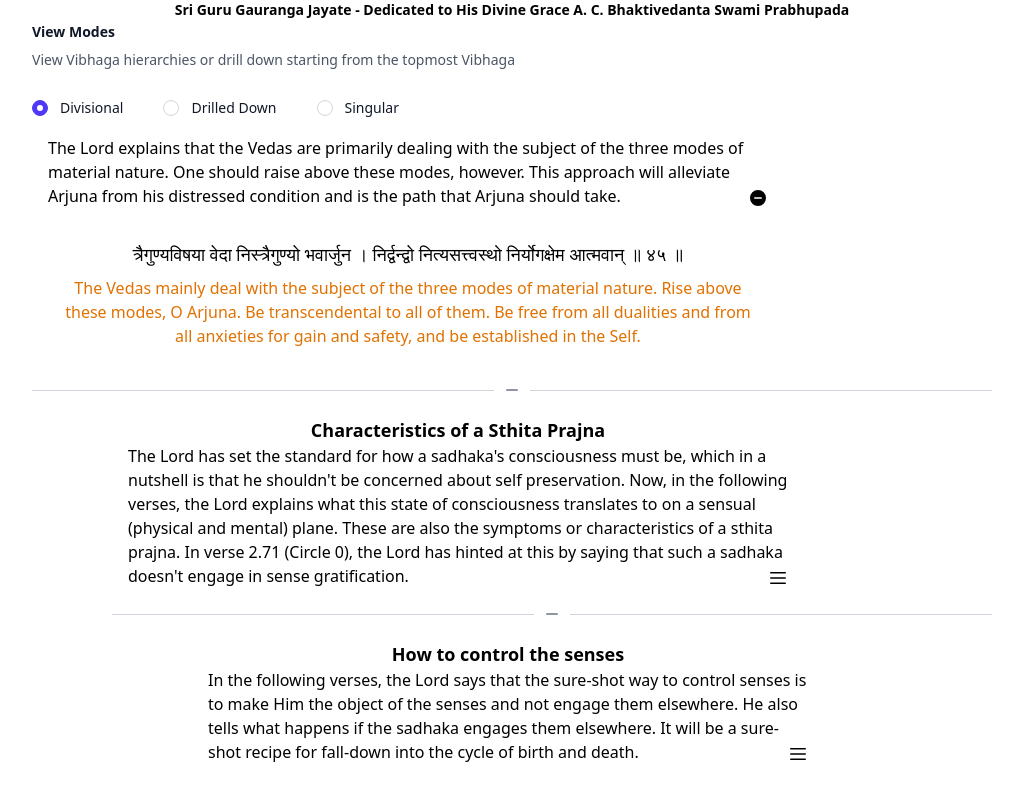
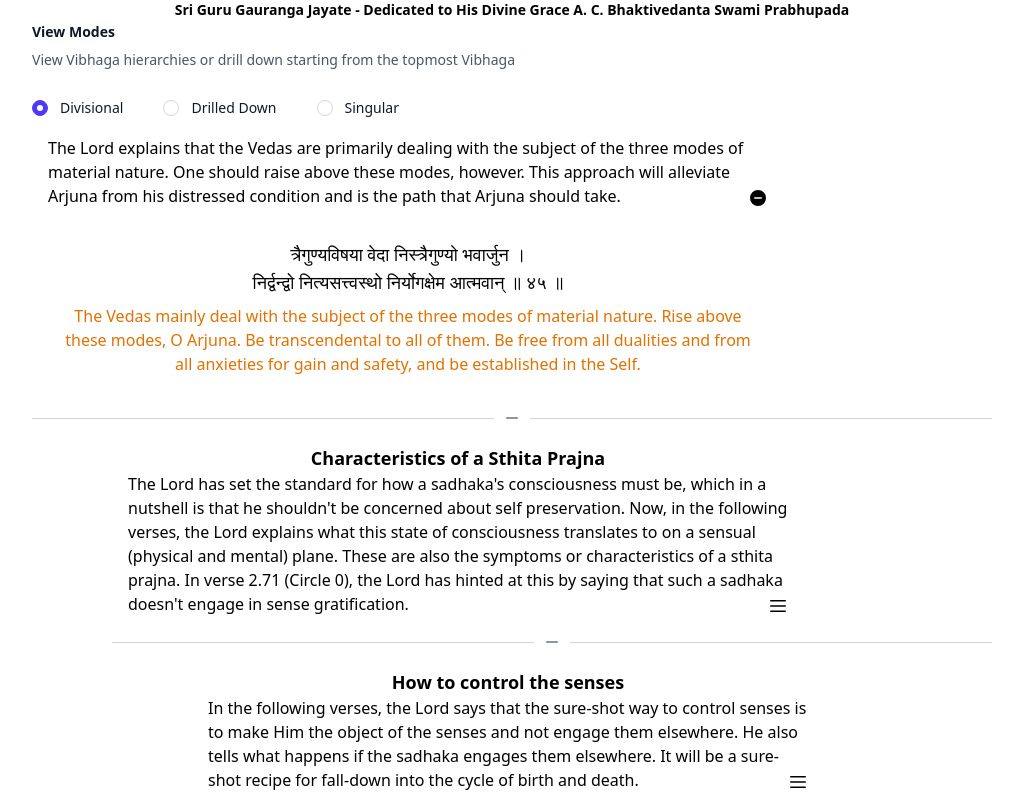
Before and after one commit to gaurahari-dasa/train-bg, a Vue app: page / in a window 1280 px wide. Both pictures are taken after a click on the element 886 px from the left and 198 px from the top of the page. Shown: the top 800 px of the page, without its empty margins (128-1151 px from the left). Built offline with nearby package versions, Linux system fonts and the light colour scheme.

Commit message:
Sloka on two lines, Haribol

```diff
--- a/src/components/Segment.vue
+++ b/src/components/Segment.vue
@@ -1,12 +1,20 @@
 <script setup>
-defineProps(['slokas'])
+defineProps(['slokas']);
+function splitText(sloka) {
+    const ix = sloka.indexOf('।');
+    if (ix !== -1) {
+        sloka = `<span>${sloka.slice(0, ix + 1)}</span><br><span>${sloka.slice(ix + 1)}</span>`;
+    }
+    return sloka;
+}
 </script>
 
 <template>
     <ul role="list" class="divide-y divide-gray-200">
         <li v-for="(item, ix) in slokas" :key="`${item.chapter}_${item.sloka}`">
             <div class="sm:px-4 sm:py-4 m-4 w-3/4">
-                <h3 class="text-lg text-center">{{ item.devanagari }}</h3>
+                <h3 v-if="item.speaker" class="mb-2 text-center font-semibold">{{ item.speaker }}</h3>
+                <h3 class="text-lg text-center" v-html="splitText(item.devanagari)"></h3>
                 <p class="text-amber-600 mt-2 text-center">{{ item.translation }}</p>
             </div>
         </li>
--- a/src/components/SlokaNode.js
+++ b/src/components/SlokaNode.js
@@ -3,14 +3,15 @@ export default class SlokaNode {
   sloka = null;
   devanagari = null;
   translation = null;
+  speaker = null;
   next = null;
-  branch = null; // Vibhaga, Haribol
 
-  constructor(chapter, sloka, devanagari, translation, next) {
+  constructor(chapter, sloka, devanagari, translation, speaker, next) {
     this.chapter = chapter;
     this.sloka = sloka;
     this.devanagari = devanagari;
     this.translation = translation;
+    this.speaker = speaker;
     this.next = next;
   }
 }
--- a/src/components/slokas.js
+++ b/src/components/slokas.js
@@ -11,10 +11,10 @@ const sloka2_45 = new SlokaNode(
 const sloka2_55 = new SlokaNode(
   2,
   55,
-  `श्रीभगवानुवाच
-प्रजहाति यदा कामान्सर्वान्पार्थ मनोगतान् ।
+  `प्रजहाति यदा कामान्सर्वान्पार्थ मनोगतान् ।
 आत्मन्येवात्मना तुष्टः स्थितप्रज्ञस्तदोच्यते ॥ ५५ ॥`,
-  "The Blessed Lord said: O Pārtha, when a man gives up all varieties of sense desire which arise from mental concoction, and when his mind finds satisfaction in the self alone, then he is said to be in pure transcendental consciousness."
+  "The Blessed Lord said: O Pārtha, when a man gives up all varieties of sense desire which arise from mental concoction, and when his mind finds satisfaction in the self alone, then he is said to be in pure transcendental consciousness.",
+  "श्रीभगवानुवाच"
 );
 
 const sloka2_56 = new SlokaNode(
@@ -187,7 +187,8 @@ const sloka2_72 = new SlokaNode(
 // export const vibhagas = [new VibhagaNode("Prelude to Buddhi Yoga", "", sloka2_45)];
 
 export const caption = "Prelude to Buddhi Yoga";
-export const description = "The Lord explains that the Vedas are primarily dealing with the subject of the three modes of material nature. One should raise above these modes, however. This approach will alleviate Arjuna from his distressed condition and is the path that Arjuna should take.";
+export const description =
+  "The Lord explains that the Vedas are primarily dealing with the subject of the three modes of material nature. One should raise above these modes, however. This approach will alleviate Arjuna from his distressed condition and is the path that Arjuna should take.";
 export const train = [
   {
     leading: [sloka2_45],
```
Also changed, not shown: src/components/Vibhaga.vue (+4 -4 lines).
